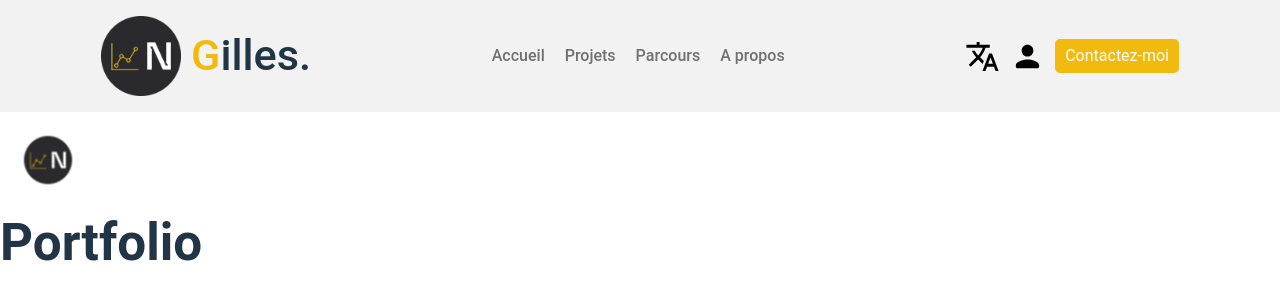
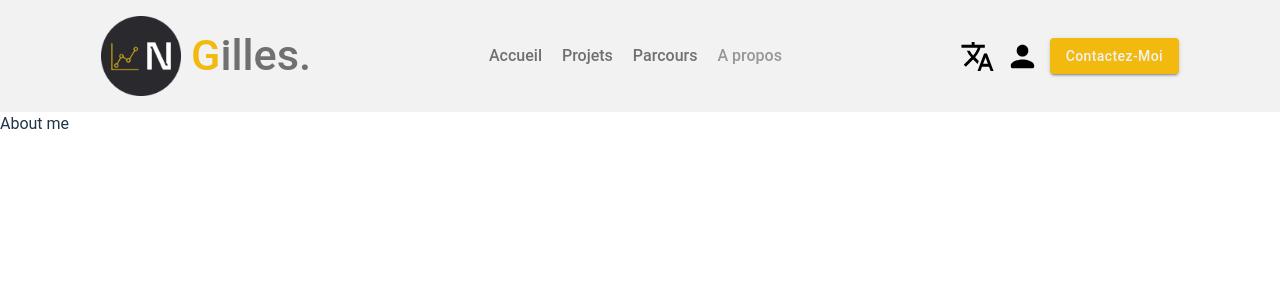
Before and after one commit to NanmegniNgassam/gilles-portfolio, a React (Vite) app: page /about in a window 1280 px wide. Shown: the top 300 px of the page. Built offline with nearby package versions, Linux system fonts and the light colour scheme.

Commit message:
Setting basic routing navigation

```diff
--- a/package.json
+++ b/package.json
@@ -17,6 +17,7 @@
     "@mui/material": "^6.1.5",
     "react": "^18.3.1",
     "react-dom": "^18.3.1",
+    "react-router-dom": "^6.27.0",
     "styled-components": "^6.1.13"
   },
   "devDependencies": {
--- a/src/app/App.tsx
+++ b/src/app/App.tsx
@@ -1,17 +1,62 @@
-import Header from '../components/header'
-import projectLogo from '/logo.png'
+import { createTheme, ThemeProvider } from '@mui/material';
+import { createBrowserRouter, Outlet, RouterProvider } from 'react-router-dom';
+import Header from '../components/header';
+
+
+const theme = createTheme({
+  palette: {
+    mode: 'light',
+    primary: {
+      main: '#F2B90F',
+      dark: '#BF9411',
+      light: '#edc344',
+      contrastText: '#f2f2f2'
+    }
+  }
+});
+
+const AppLayout = () => (
+  <>
+    <Header />
+    <Outlet />
+  </>
+)
+
+const router = createBrowserRouter([
+  {
+    element: <AppLayout />,
+    children: [
+      {
+        path: '/',
+        element: <div>Home</div>,
+      },
+      {
+        path: 'projects',
+        element: <div>Projects</div>
+      },
+      {
+        path: 'roadmap',
+        element: <div>Parcours</div>
+      },
+      {
+        path: 'about',
+        element: <div>About me</div>
+      },
+    ],
+    errorElement: (
+      <div>
+        <Header />
+        <p>404 page</p>
+      </div>
+    )
+  }
+])
 
 function App() {
   return (
-    <>
-      <Header />
-      <div>
-        <a href="https://vite.dev" target="_blank">
-          <img src={projectLogo} className="logo" alt="Vite logo" />
-        </a>
-      </div>
-      <h1>Portfolio</h1>
-    </>
+    <ThemeProvider theme={theme}>
+      <RouterProvider router={router} />
+   </ThemeProvider>
   )
 }
 
--- a/src/components/header/Header.styles.tsx
+++ b/src/components/header/Header.styles.tsx
@@ -0,0 +1,11 @@
+import styled from "styled-components";
+import { NavLink } from "react-router-dom";
+
+export const StyledLink = styled(NavLink)`
+    color: #707070;
+    will-change: color, opacity;
+    transition: color, opacity 300ms;
+    &.active, &:hover {
+        opacity: 0.7;
+    }
+`;
--- a/src/components/header/header.module.css
+++ b/src/components/header/header.module.css
@@ -29,6 +29,7 @@
 }
 .nameInteraction {
     font-size: 2.7rem;
+    color: #707070;
 }
 .nameInteraction::first-letter {
     color: #F2B90F;
@@ -41,15 +42,6 @@
     gap: 20px;
     width: fit-content;
 }
-a {
-    color: #707070;
-    will-change: color, opacity;
-    transition: color, opacity 300ms;
-}
-a:hover {
-    color: #707070;
-    opacity: 70%;
-}
 
 .actionsWidgetContainer {
     display: flex;
@@ -61,9 +53,5 @@ a:hover {
     cursor: pointer;
 }
 .getInTouch {
-    padding: 5px 10px;
-    border-radius: 5px;
-    background-color: #F2B90F;
-    cursor: pointer;
-    color: #fff;
+    outline: none !important;
 }
--- a/src/components/header/index.tsx
+++ b/src/components/header/index.tsx
@@ -1,27 +1,28 @@
+import PersonRoundedIcon from '@mui/icons-material/PersonRounded';
+import TranslateRoundedIcon from '@mui/icons-material/Translate';
+import { Button } from '@mui/material';
+import { Link } from 'react-router-dom';
 import styles from './header.module.css';
-import projectLogo from '/logo.png'
-import TranslateRoundedIcon from '@mui/icons-material/Translate';
-import PersonRoundedIcon from '@mui/icons-material/PersonRounded';
-import './header.css';
+import { StyledLink } from './Header.styles';
+import projectLogo from '/logo.png';
 
 const Header = () => {
     return (
         <div className={styles.headerContainer}>
-
-            <div className={styles.logoWrapper}>
+            <Link to="/" className={styles.logoWrapper}>
                 <img src={projectLogo} alt="My personnal brand logo showing up my values" className={styles.logo} />
                 <span className={styles.nameInteraction}>Gilles.</span>
-            </div>
+            </Link>
             <div className={styles.navLinksContainer}>
-                <a href="/" className={styles.navLink}>Accueil</a>
-                <a href="/" className={styles.navLink}>Projets</a>
-                <a href="/" className={styles.navLink}>Parcours</a>
-                <a href="/" className={styles.navLink}>A propos</a>
+                <StyledLink to="/">Accueil</StyledLink>
+                <StyledLink to="/projects">Projets</StyledLink>
+                <StyledLink to="/roadmap">Parcours</StyledLink>
+                <StyledLink to="/about">A propos</StyledLink>
             </div>
             <div className={styles.actionsWidgetContainer}>
                 <TranslateRoundedIcon htmlColor='black' fontSize='large' className={styles.icon} />
                 <PersonRoundedIcon htmlColor='black' fontSize='large' className={styles.icon} />
-                <div className={styles.getInTouch}>Contactez-moi</div>
+                <Button variant='contained' sx={{textTransform: 'capitalize'}} className={styles.getInTouch}>Contactez-moi</Button>
             </div>
         </div>
     );
--- a/src/index.css
+++ b/src/index.css
@@ -20,11 +20,8 @@
 
 a {
   font-weight: 500;
-  color: #646cff;
+  color: #707070;
   text-decoration: inherit;
-}
-a:hover {
-  color: #535bf2;
 }
 
 h1 {
@@ -56,35 +53,7 @@ button:focus-visible {
     color: #213547;
     background-color: #ffffff;
   }
-  a:hover {
-    color: #747bff;
-  }
   button {
     background-color: #f9f9f9;
   }
 }
-
-.logo {
-  height: 6em;
-  padding: 1.5em;
-  will-change: filter;
-  transition: filter 300ms;
-}
-.logo:hover {
-  filter: drop-shadow(0 0 2em gray);
-}
-
-@keyframes logo-spin {
-  from {
-    transform: rotate(0deg);
-  }
-  to {
-    transform: rotate(360deg);
-  }
-}
-
-@media (prefers-reduced-motion: no-preference) {
-  a:nth-of-type(2) .logo {
-    animation: logo-spin infinite 20s linear;
-  }
-}
```
Also changed, not shown: src/components/header/header.css (deleted), 1 other file (tests, documents, lock files or other folders).
